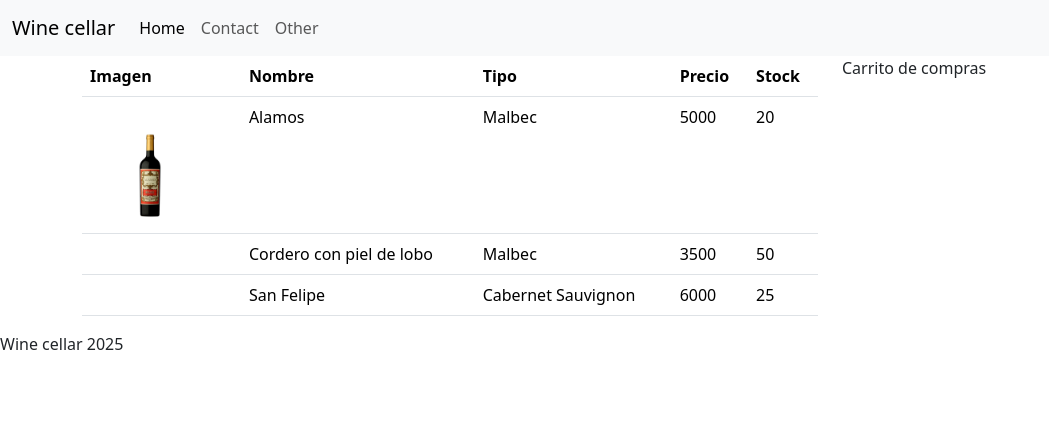
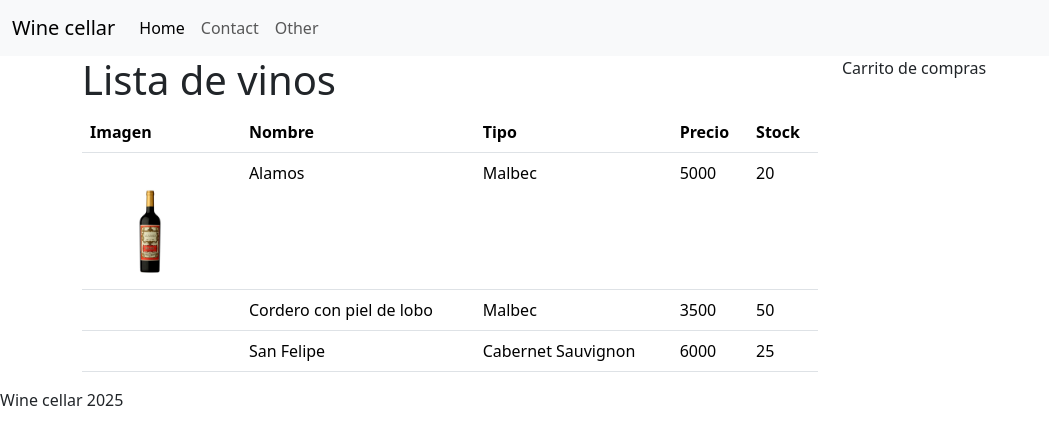
Before and after one commit to izaratedev/Angular, an Angular app in the folder wine-cellar/: page / in a window 1280 px wide. Shown: the top 444 px of the page, without its empty margins (0-1049 px from the left). Built offline with nearby package versions, Linux system fonts and the light colour scheme.

Commit message:
Se agrego un titulo en el componente wine-list

```diff
--- a/wine-cellar/src/app/wine-list/wine-list.component.html
+++ b/wine-cellar/src/app/wine-list/wine-list.component.html
@@ -1,3 +1,4 @@
+<h1>Lista de vinos</h1>
 <table class="table">
     <thead>
         <tr>
```
